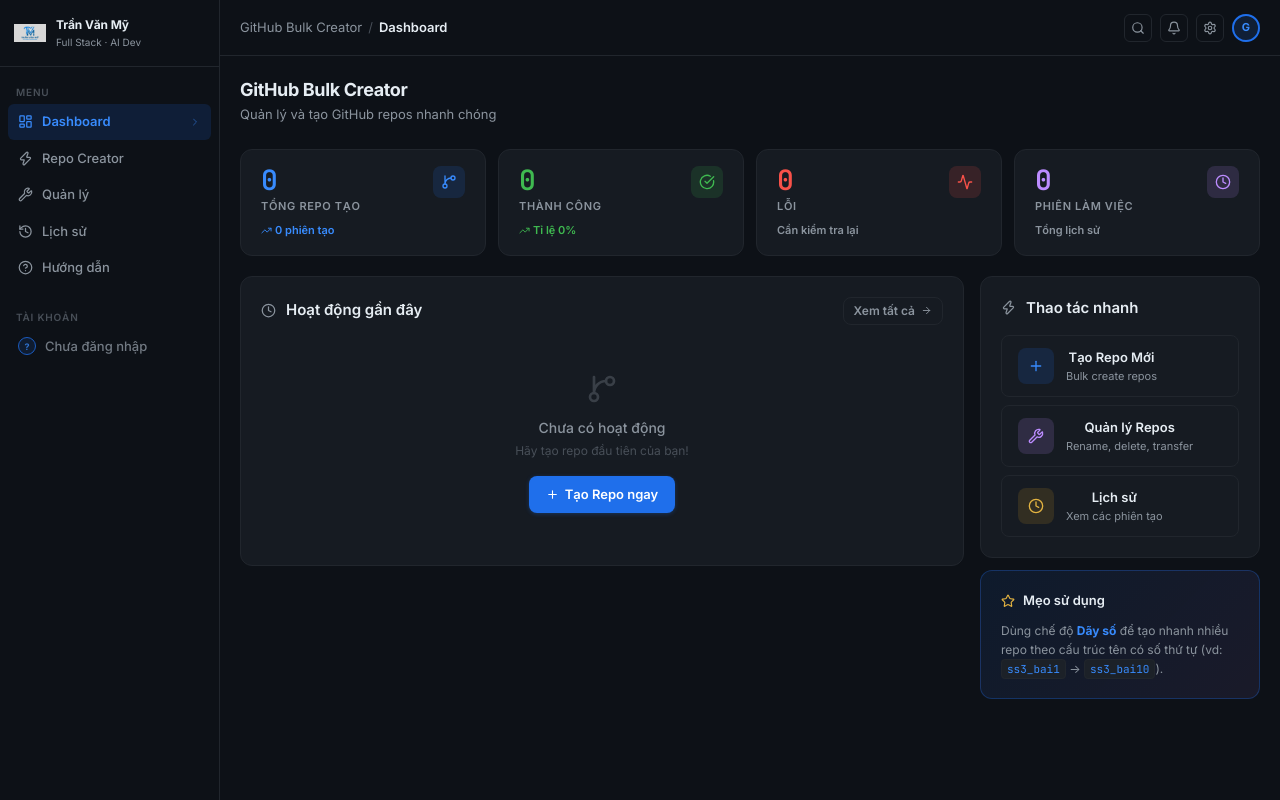
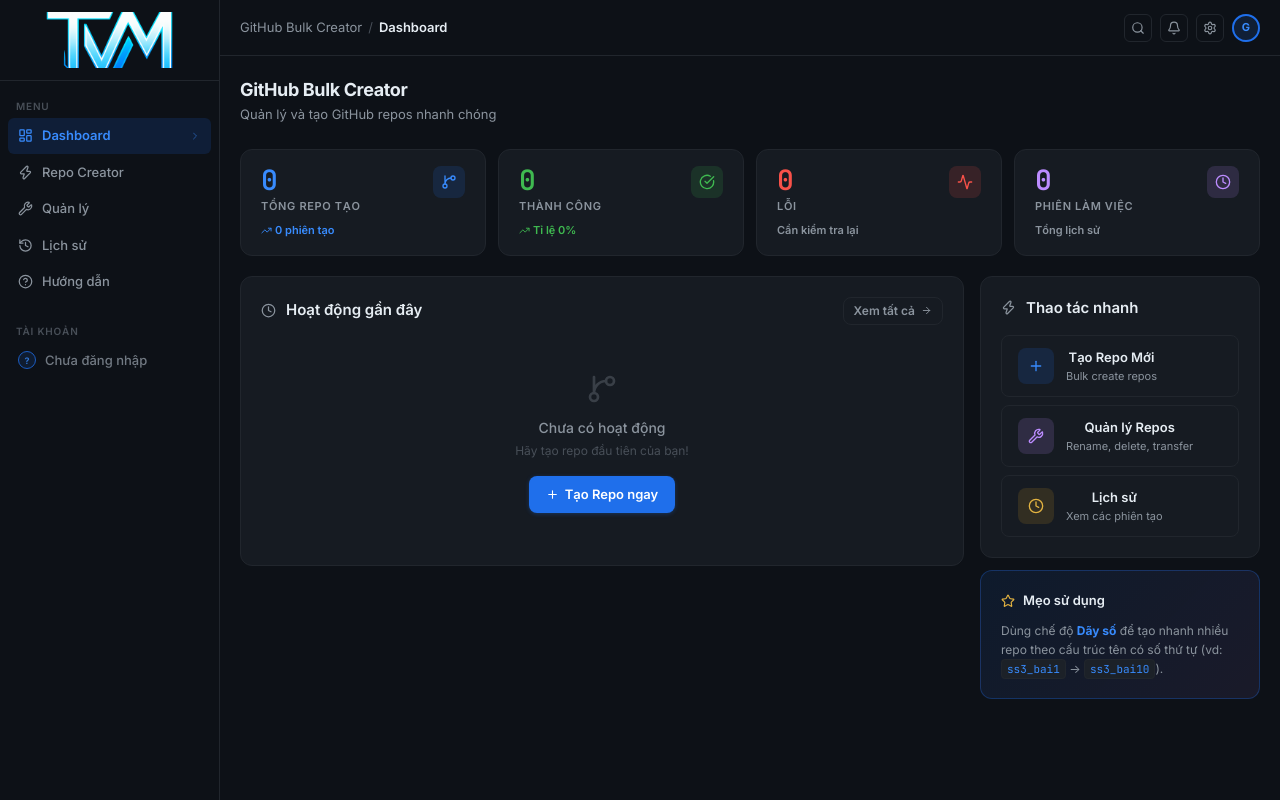
Before and after one commit to tvmptit0511-ui/github-bulk-creator, a Next.js app: page / in a window 1280 px wide. Built offline with nearby package versions, Linux system fonts and the light colour scheme.

Commit message:
update logo

```diff
--- a/app/components/Sidebar.tsx
+++ b/app/components/Sidebar.tsx
@@ -25,10 +25,7 @@
       {/* Logo */}
       <div className="sidebar-logo">
         <img src="/logo.png" alt="TVM Logo" />
-        <div className="sidebar-logo-text">
-          <div className="sidebar-logo-name">Trần Văn Mỹ</div>
-          <div className="sidebar-logo-sub">Full Stack · AI Dev</div>
-        </div>
+
       </div>
 
       <div className="sidebar-nav">
@@ -58,8 +55,8 @@
           {avatarUrl
             ? <img src={avatarUrl} alt="" style={{ width: 18, height: 18, borderRadius: '50%' }} />
             : <div style={{ width: 18, height: 18, borderRadius: '50%', background: 'var(--blue-dim)', border: '1px solid var(--blue)', display: 'flex', alignItems: 'center', justifyContent: 'center', fontSize: 9, fontWeight: 700, color: 'var(--blue-bright)' }}>
-                {username ? username[0].toUpperCase() : '?'}
-              </div>
+              {username ? username[0].toUpperCase() : '?'}
+            </div>
           }
           <span style={{ flex: 1, overflow: 'hidden', textOverflow: 'ellipsis', whiteSpace: 'nowrap' }}>
             {username ? `@${username}` : 'Chưa đăng nhập'}
--- a/app/globals.css
+++ b/app/globals.css
@@ -79,19 +79,20 @@
 }
 
 .sidebar-logo {
-  padding: 16px 14px;
+  padding: 12px 16px;                          /* bỏ padding */
   border-bottom: 1px solid var(--sidebar-border);
   display: flex;
   align-items: center;
-  gap: 10px;
-  min-height: var(--header-height);
+  justify-content: center;
+  min-height: var(--header-height);   /* = 56px */
+  overflow: hidden;
 }
 
 .sidebar-logo img {
-  width: 32px;
-  height: 32px;
-  object-fit: contain;
-  border-radius: 6px;
+  width: 100%;                         /* fill toàn bộ chiều ngang */
+  height: var(--header-height);        /* fill toàn bộ chiều cao = 56px */
+  object-fit: cover;                   /* hoặc 'contain' nếu muốn giữ tỉ lệ */
+  border-radius: 0;                    /* bỏ bo góc nếu fill full */
 }
 
 .sidebar-logo-text {
```
Also changed, not shown: public/logo.png.
